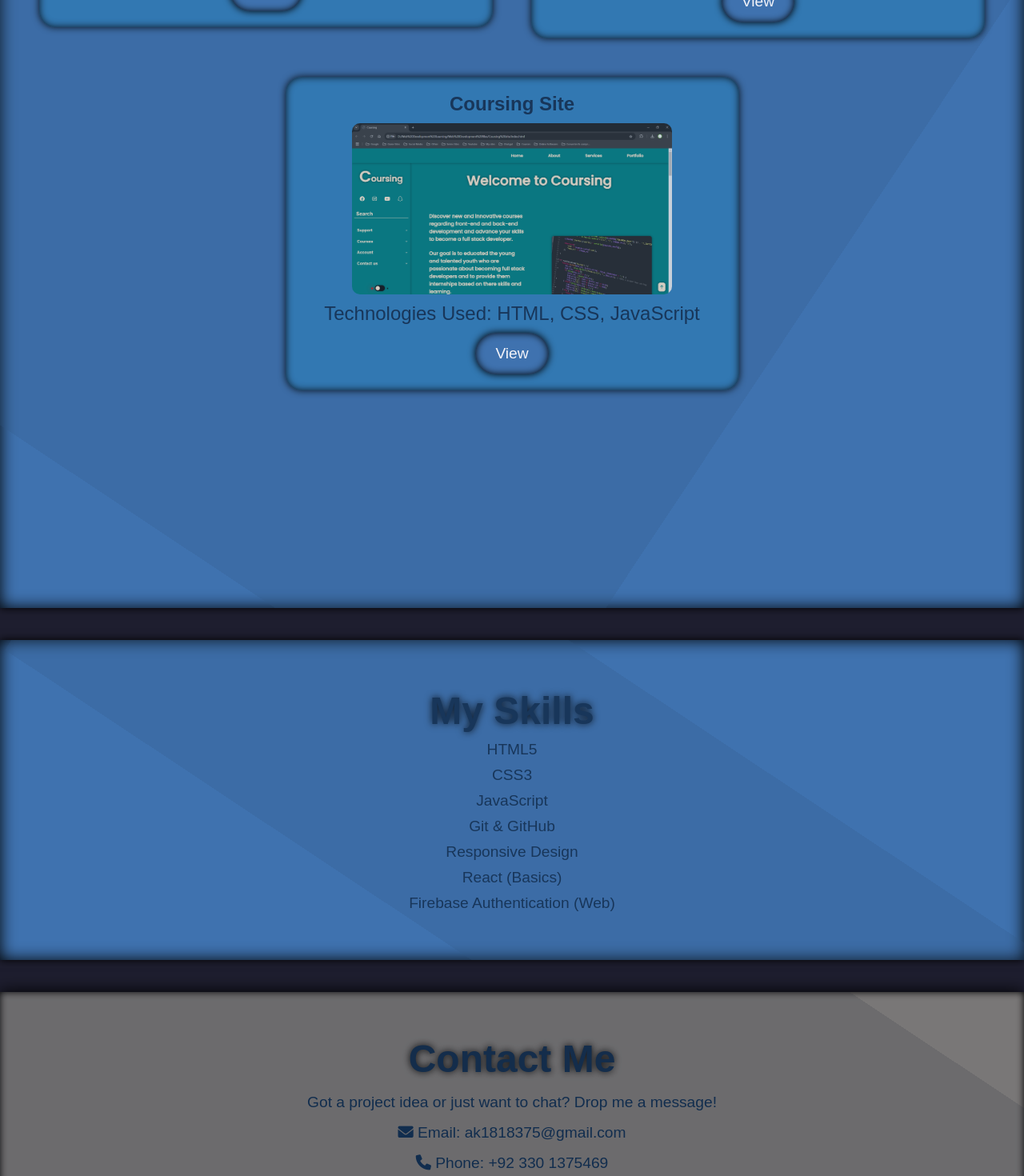
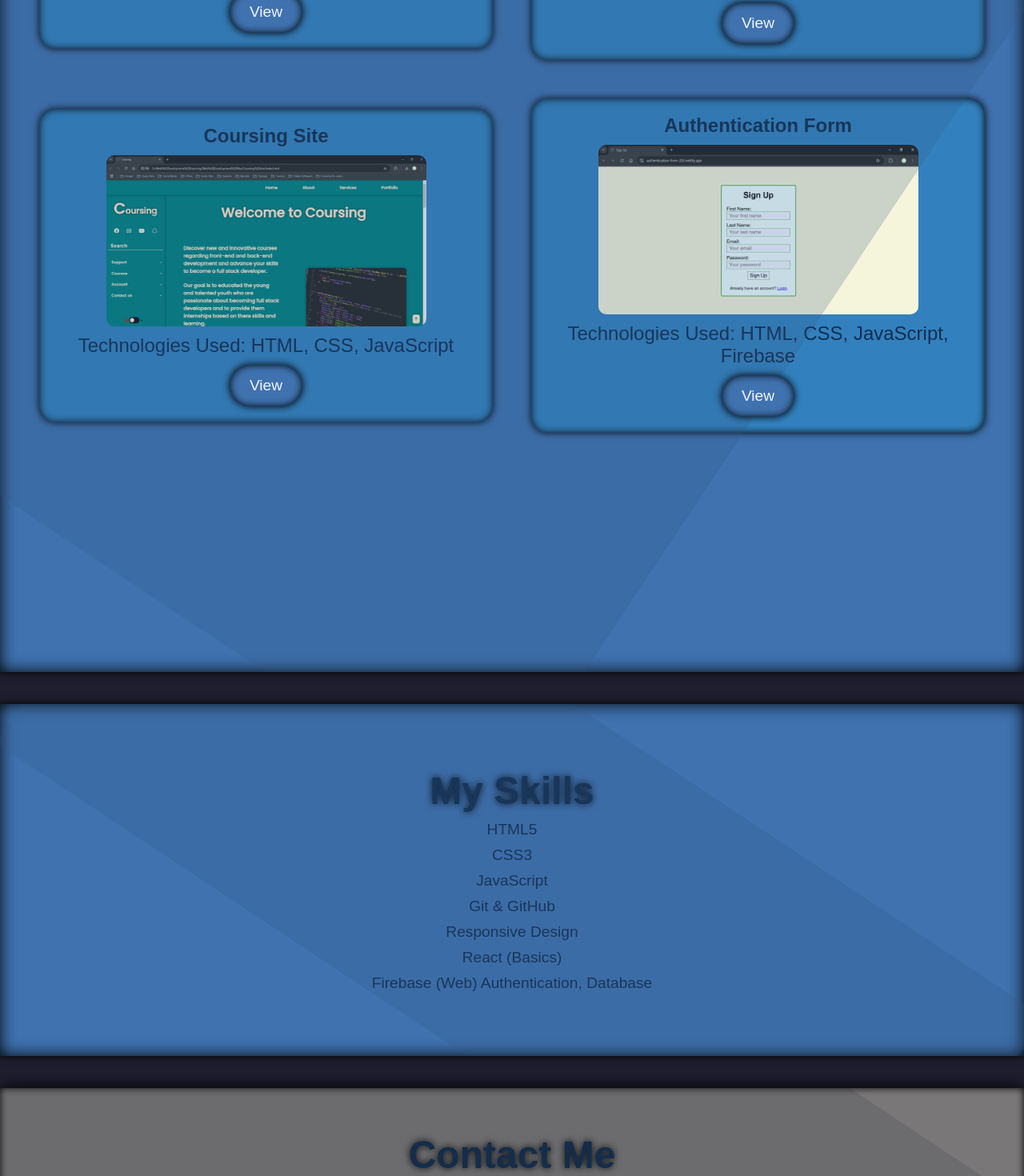
Before and after one commit to Hannankhan203/My-React-Portfolio, a React (Create React App) app: page /skills in a window 1280 px wide. Shown: the part 3320-4790 px from the top of the page at 80% size. Built offline with nearby package versions, Linux system fonts and the light colour scheme.

Commit message:
Added a new project and a skill

```diff
--- a/src/App.css
+++ b/src/App.css
@@ -332,7 +332,7 @@ label input:checked ~ .botn {
   /* border: 2px solid black; */
   /* padding: 20px; */
   margin-top: 5vh;
-  height: 245vh;
+  height: 255vh;
 }
 
 .projects-section {
@@ -427,7 +427,7 @@ label input:checked ~ .botn {
   /* border: 2px solid black; */
   /* padding: 20px; */
   margin-top: 5vh;
-  height: 50vh;
+  height: 55vh;
 }
 
 .skills-section {
@@ -718,7 +718,7 @@ label input:checked ~ .botn {
 
   /* Projects Section Styling */
   #Projects {
-    height: 1750px;
+    height: 2050px;
   }
 
   .projects-heading {
--- a/src/components/Projects.jsx
+++ b/src/components/Projects.jsx
@@ -1,10 +1,10 @@
-import React from 'react';
-import WeatherAppImg from '../assets/Weather app.PNG'
-import ScientificCalculator from '../assets/Scientific Calculator.PNG'
-import Notes from '../assets/Notes.PNG'
-import CurrencyConverter from '../assets/Currency Converter.PNG'
-import CoursingSite from '../assets/Coursing Site.PNG'
-
+import React from "react";
+import WeatherAppImg from "../assets/Weather app.PNG";
+import ScientificCalculator from "../assets/Scientific Calculator.PNG";
+import Notes from "../assets/Notes.PNG";
+import CurrencyConverter from "../assets/Currency Converter.PNG";
+import CoursingSite from "../assets/Coursing Site.PNG";
+import AuthenticationForm from "../assets/Authentication Form.PNG";
 
 function Projects({ darkMode }) {
   const projectsArray = [
@@ -43,25 +43,51 @@ function Projects({ darkMode }) {
       tech: "HTML, CSS, JavaScript",
       href: "https://hannankhan203.github.io/Coursing-Site/",
     },
-    ]
+    {
+      title: "Authentication Form",
+      src: AuthenticationForm,
+      alt: "Authentication Form",
+      tech: "HTML, CSS, JavaScript, Firebase",
+      href: "https://authentication-form-203.netlify.app/",
+    },
+  ];
 
   return (
     <section id="Projects">
-            <div className={`projects-section ${darkMode ? "dark-mode" : "light-mode"}`}>
-                <h2 className={`projects-heading ${darkMode ? "dark-mode" : "light-mode"}`}>My Projects</h2>
+      <div
+        className={`projects-section ${darkMode ? "dark-mode" : "light-mode"}`}
+      >
+        <h2
+          className={`projects-heading ${
+            darkMode ? "dark-mode" : "light-mode"
+          }`}
+        >
+          My Projects
+        </h2>
         <div className="projects">
-                    {projectsArray.map((project, index)=> (
+          {projectsArray.map((project, index) => (
             <div className={`project ${darkMode ? "dark-mode" : "light-mode"}`}>
               <h4 className="pro-head">{project.title}</h4>
-                            <img className='pro-img' src={project.src} alt={project.alt} />
+              <img className="pro-img" src={project.src} alt={project.alt} />
               <p className="pro-tech">Technologies Used: {project.tech}</p>
-                            <button className={`view-btn ${darkMode ? "dark-mode" : "light-mode"}`}><a href={project.href} target='_blank' rel="noreferrer" className={darkMode ? "dark-mode" : "light-mode"}>View</a></button>
+              <button
+                className={`view-btn ${darkMode ? "dark-mode" : "light-mode"}`}
+              >
+                <a
+                  href={project.href}
+                  target="_blank"
+                  rel="noreferrer"
+                  className={darkMode ? "dark-mode" : "light-mode"}
+                >
+                  View
+                </a>
+              </button>
             </div>
           ))}
         </div>
       </div>
     </section>
-    )
+  );
 }
 
 export default Projects;
--- a/src/components/Skills.jsx
+++ b/src/components/Skills.jsx
@@ -8,7 +8,7 @@ function Skills({ darkMode }) {
     "Git & GitHub",
     "Responsive Design",
     "React (Basics)",
-    "Firebase Authentication (Web)"
+    "Firebase (Web) Authentication, Database"
   ];
 
   return (
```
Also changed, not shown: src/assets/Authentication Form.PNG (added). Lines whose indentation alone changed are shown as unchanged.
